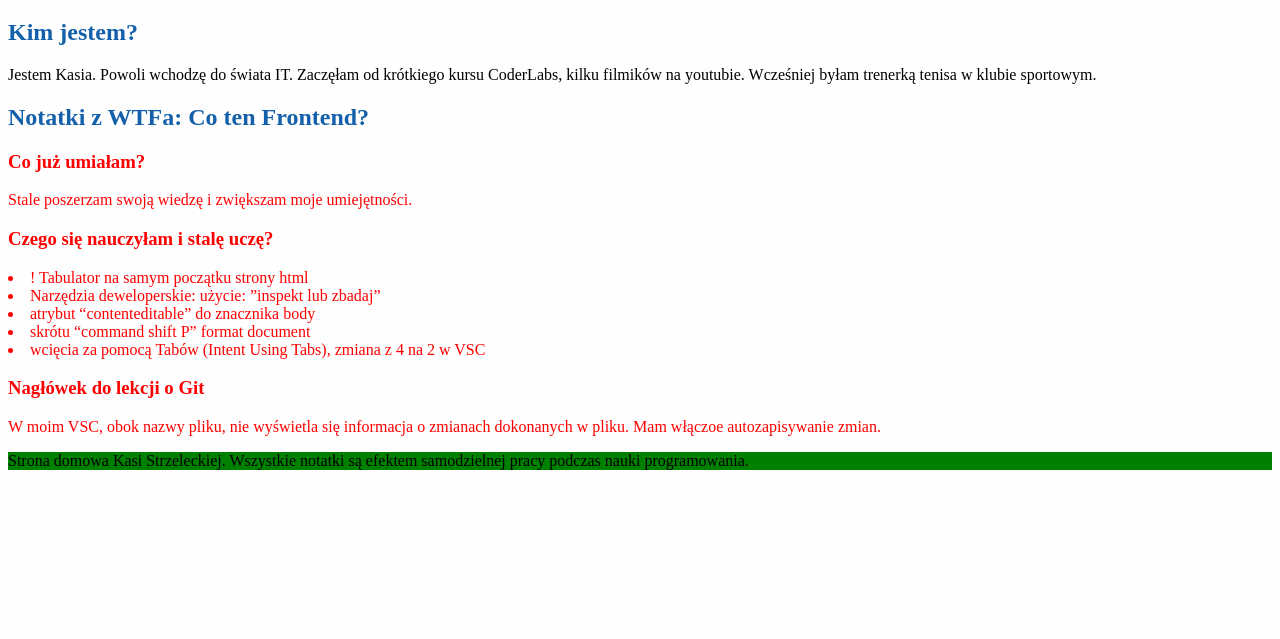
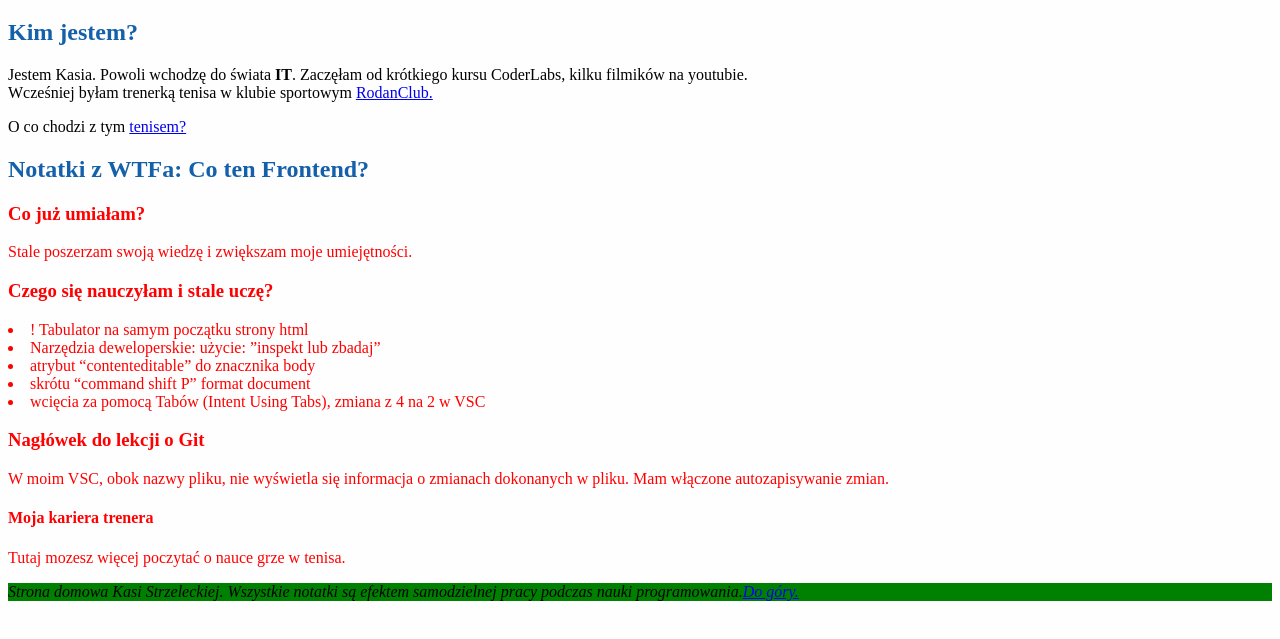
Before and after one commit to kasiastrzelecka/homepage, a plain HTML site: page index.html in a window 1280 px wide. Shown: the part 61-700 px from the top of the page. Drawn offline with Linux system fonts and the light colour scheme.

Commit message:
nawigacja na stronie

```diff
--- a/index.html
+++ b/index.html
@@ -9,16 +9,17 @@
 
 <body>
     <main>
-        <header>
+        <header id="top">
             <h1>Kasia Strzelecka — strona domowa</h1>
         </header>
 
         <section>
             <h2>Kim jestem?</h2>
 
-            <p>Jestem Kasia. Powoli wchodzę do świata IT. Zaczęłam od krótkiego
-                kursu CoderLabs, kilku filmików na youtubie. Wcześniej byłam trenerką tenisa w klubie sportowym.
+            <p>Jestem Kasia. Powoli wchodzę do świata <strong>IT</strong>. Zaczęłam od krótkiego
+                kursu CoderLabs, kilku filmików na youtubie. <br>Wcześniej byłam trenerką tenisa w klubie sportowym <a href ="https://rodanclub.pl/" target="_blank" >RodanClub.</a>
             </p>
+            <p>O co chodzi z tym <a href ="#tenis">tenisem?</a></p>
 
         </section>
 
@@ -33,7 +34,7 @@
 
 
             <article>
-                <h3>Czego się nauczyłam i stalę uczę?</h3>
+                <h3>Czego się nauczyłam i stale uczę?</h3>
 
                 <p>
                     <li>! Tabulator na samym początku strony html </li>
@@ -45,12 +46,17 @@
             </article>
             <article>
                 <h3>Nagłówek do lekcji o Git</h3>
-                <p> W moim VSC, obok nazwy pliku, nie wyświetla się informacja o zmianach dokonanych w pliku. Mam włączoe autozapisywanie zmian.</p>
+                <p> W moim VSC, obok nazwy pliku, nie wyświetla się informacja o zmianach dokonanych w pliku. Mam włączone autozapisywanie zmian.</p>
             </article>
+            <article id="tenis">
+            <h4>Moja kariera trenera</h4>
+            <p>Tutaj mozesz więcej poczytać o nauce grze w tenisa.
+            </p>
+        </article>
         </section>
         <footer>
-            Strona domowa Kasi Strzeleckiej. Wszystkie notatki są efektem samodzielnej pracy podczas nauki
-            programowania.
+
+            <em>Strona domowa Kasi Strzeleckiej. Wszystkie notatki są efektem samodzielnej pracy podczas nauki programowania.<a href = "#top">Do góry.</a></em>
         </footer>
     </main>
 </body>
```
